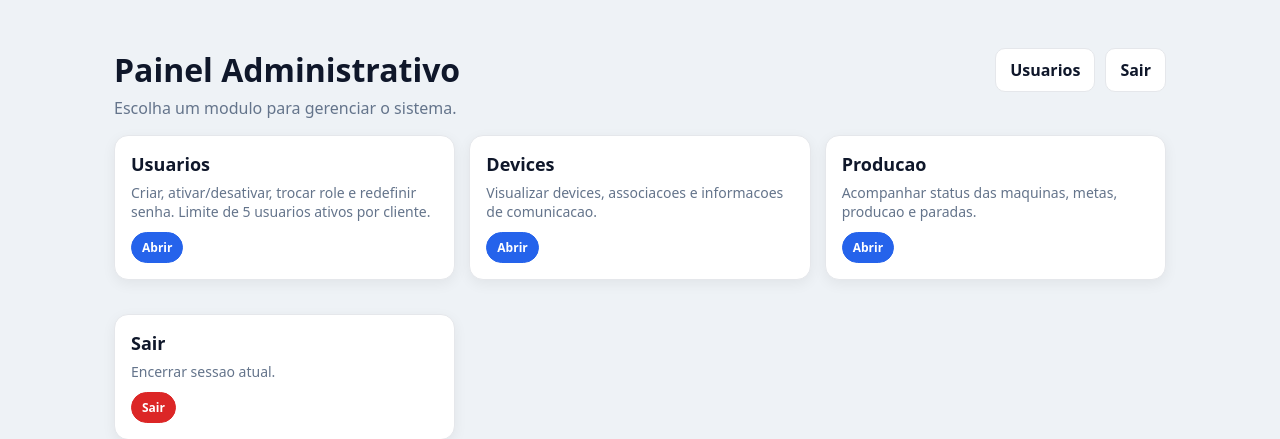
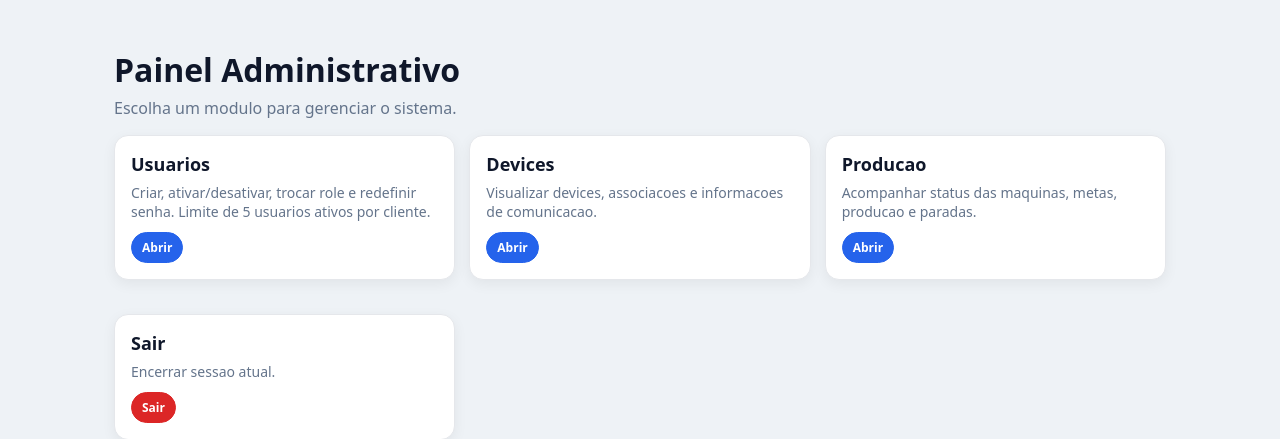
Before and after one commit to NettoSantana/indflow, a Flask app: page /admin/ in a window 1280 px wide. Shown: the part 76-515 px from the top of the page. Run offline with Flask 3, Linux system fonts and the light colour scheme; a user stored in the database is signed in.

Commit message:
ui: remove botoes superiores do header no admin_home

```diff
--- a/modules/admin/templates/admin_home.html
+++ b/modules/admin/templates/admin_home.html
@@ -1,7 +1,7 @@
 {#
 PATH: C:\Users\vlula\OneDrive\Área de Trabalho\Projetos Backup\indflow\modules\admin\templates\admin_home.html
-LAST_RECODE: 2026-02-20 17:45 America/Bahia
-MOTIVO: Criar home do admin mais profissional com cards clicaveis e esconder Clientes para nao-superadmin.
+LAST_RECODE: 2026-02-20 20:42 America/Bahia
+MOTIVO: Remover botoes superiores (Usuarios/Clientes/Sair) do header do painel admin.
 #}
 {% extends "base.html" %}
 {% block title %}Admin — IndFlow{% endblock %}
@@ -12,8 +12,6 @@ MOTIVO: Criar home do admin mais profissional com cards clicaveis e esconder Cli
   .admin-head{display:flex;justify-content:space-between;align-items:flex-start;gap:16px;margin-bottom:16px;}
   .admin-title h1{margin:0 0 6px 0;}
   .admin-title p{margin:0;color:#64748b;}
-  .admin-actions{display:flex;gap:10px;flex-wrap:wrap;justify-content:flex-end;}
-  .admin-actions a{display:inline-block;padding:10px 14px;border-radius:10px;border:1px solid #e5e7eb;background:#ffffff;color:#0f172a;text-decoration:none;font-weight:600;}
   .grid{display:grid;grid-template-columns:repeat(12,1fr);gap:14px;}
   .card-link{grid-column:span 12;display:block;text-decoration:none;color:inherit;}
   @media (min-width: 720px){ .card-link{grid-column:span 6;} }
@@ -33,13 +31,6 @@ MOTIVO: Criar home do admin mais profissional com cards clicaveis e esconder Cli
     <div class="admin-title">
       <h1>Painel Administrativo</h1>
       <p>Escolha um modulo para gerenciar o sistema.</p>
-    </div>
-    <div class="admin-actions">
-      <a href="/admin/usuarios">Usuarios</a>
-      {% if (session.get("role") or "")|lower == "superadmin" %}
-        <a href="/clientes/">Clientes</a>
-      {% endif %}
-      <a href="/admin/logout">Sair</a>
     </div>
   </div>
 
```
